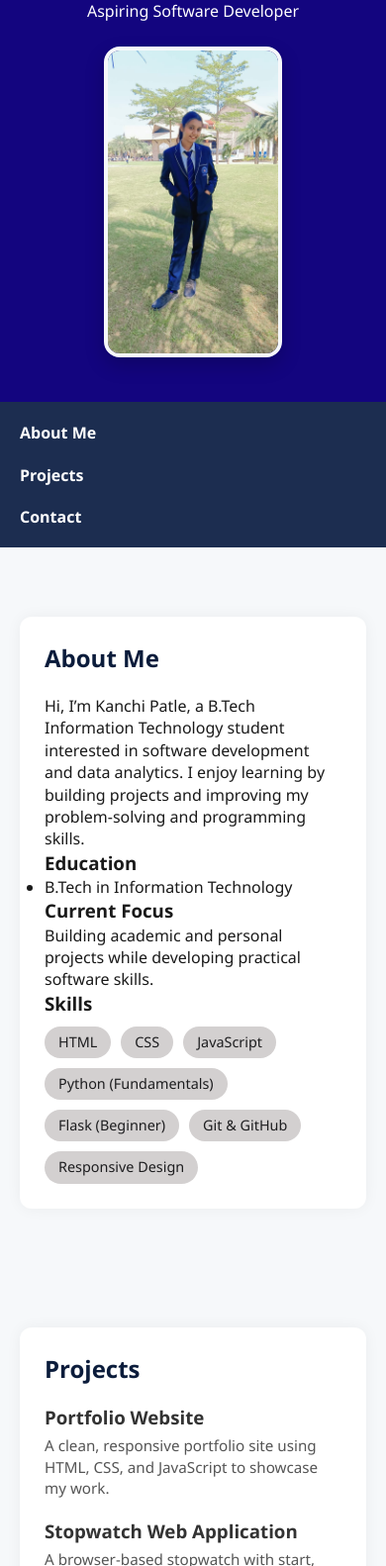
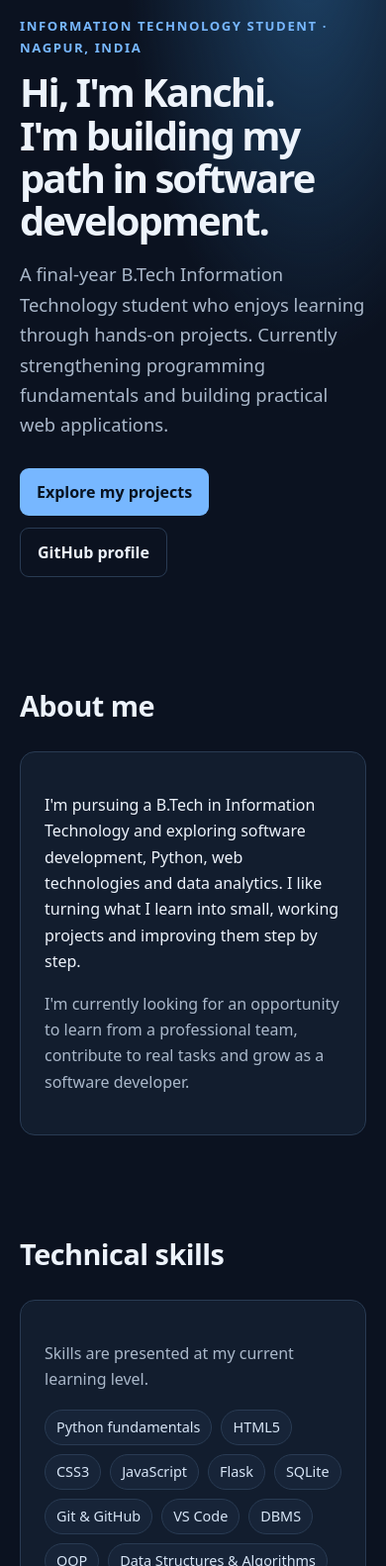
Before and after one commit to kanchipatle/Personal-portfolio-design, a plain HTML site: page index.html in a window 390 px wide. Shown: the part 123-1705 px from the top of the page at 99% size. Drawn offline with Linux system fonts and the light colour scheme.

Commit message:
Build a responsive professional student portfolio

```diff
--- a/index.html
+++ b/index.html
@@ -1,215 +1,75 @@
 <!DOCTYPE html>
 <html lang="en">
 <head>
-  <meta charset="UTF-8" />
-  <meta name="viewport" content="width=device-width, initial-scale=1.0"/>
+  <meta charset="UTF-8">
+  <meta name="viewport" content="width=device-width, initial-scale=1">
+  <meta name="description" content="Portfolio of Kanchi Patle, an Information Technology student exploring software development and building practical projects.">
+  <meta name="theme-color" content="#101827">
   <title>Kanchi Patle | IT Student & Aspiring Software Developer</title>
   <style>
-    * {
-      margin: 0;
-      padding: 0;
-      box-sizing: border-box;
-      font-family: 'Segoe UI', sans-serif;
-    }
-
-    body {
-      background: #f6f8fa;
-      color: #1a1a1a;
-      line-height: 1.4;
-    }
-
-    header {
-      background: #13057f;
-      color: #fff;
-      padding: 60px 20px 40px;
-      text-align: center;
-    }
-
-    header img {
-      width: 180px;
-      height: auto;
-      border-radius: 16px;
-      margin-top: 25px;
-      box-shadow: 0 8px 20px rgba(0, 0, 0, 0.2);
-      border: 4px solid #f6f8fa;
-    }
-
-    nav {
-      background: #1c2d50;
-      display: flex;
-      justify-content: center;
-      padding: 10px 20px;
-    }
-
-    nav a {
-      color: #fff;
-      text-decoration: none;
-      margin: 0 20px;
-      font-weight: bold;
-      transition: color 0.3s;
-    }
-
-    nav a:hover {
-      color: #ff6b81;
-    }
-
-    section {
-      padding: 50px 20px;
-      max-width: 1000px;
-      margin: auto;
-    }
-
-    h2 {
-      color: #0b1c3b;
-      margin-bottom: 20px;
-    }
-
-    .about, .contact, .projects {
-      background: #ffffff;
-      padding: 25px;
-      margin-top: 20px;
-      border-radius: 12px;
-      box-shadow: 0 0 15px rgba(0,0,0,0.05);
-    }
-
-    .skills {
-      display: flex;
-      flex-wrap: wrap;
-      gap: 10px;
-      margin-top: 10px;
-    }
-
-    .skill-tag {
-      background: #d3d0d0;
-      color: rgb(29, 29, 31);
-      padding: 6px 14px;
-      border-radius: 20px;
-      font-size: 0.9rem;
-    }
-
-    .project {
-      margin-top: 20px;
-    }
-
-    .project h3 {
-      margin-bottom: 5px;
-      color: #333;
-    }
-
-    .project p {
-      font-size: 0.95rem;
-      color: #555;
-    }
-
-    footer {
-      text-align: center;
-      padding: 20px;
-      background: #0b1c3b;
-      color: #fff;
-      margin-top: 40px;
-    }
-
-    a {
-      color: #0b1c3b;
-      text-decoration: none;
-    }
-
-    a:hover {
-      text-decoration: underline;
-    }
-
-    @media (max-width: 768px) {
-      header h1 {
-        font-size: 1.8rem;
-      }
-      nav {
-        flex-direction: column;
-      }
-      nav a {
-        margin: 10px 0;
-      }
-    }
+    :root{--bg:#0b1220;--panel:#121d2e;--panel2:#172438;--text:#edf3fb;--muted:#aab8ca;--accent:#77b7ff;--line:#293b53;--max:1040px}
+    *{box-sizing:border-box}html{scroll-behavior:smooth}body{margin:0;background:var(--bg);color:var(--text);font:16px/1.65 system-ui,-apple-system,"Segoe UI",sans-serif}
+    a{color:var(--accent);text-decoration:none}a:hover{text-decoration:underline}a:focus-visible,button:focus-visible{outline:3px solid var(--accent);outline-offset:3px}
+    .wrap{width:min(var(--max),calc(100% - 40px));margin:auto}.topbar{position:sticky;top:0;z-index:5;background:#0b1220ed;border-bottom:1px solid var(--line);backdrop-filter:blur(12px)}
+    nav{min-height:68px;display:flex;align-items:center;justify-content:space-between;gap:20px}.brand{font-weight:750;color:var(--text);letter-spacing:.3px}.navlinks{display:flex;gap:24px;align-items:center}.navlinks a{color:var(--muted);font-size:.95rem}
+    .menu{display:none;background:var(--panel);border:1px solid var(--line);color:var(--text);padding:8px 12px;border-radius:8px}
+    header{padding:92px 0 76px;background:radial-gradient(ellipse at 80% 0%,#1d4266 0,transparent 42%),var(--bg)}
+    .eyebrow{color:var(--accent);font-weight:650;letter-spacing:1.6px;text-transform:uppercase;font-size:.82rem}
+    h1{font-size:clamp(2.5rem,6vw,4.6rem);line-height:1.08;letter-spacing:-2px;margin:12px 0 18px}.intro{max-width:700px;color:var(--muted);font-size:1.15rem}
+    .actions{display:flex;gap:12px;flex-wrap:wrap;margin-top:28px}.btn{display:inline-block;padding:11px 17px;border-radius:9px;background:var(--accent);color:#081321;font-weight:700}.btn.secondary{background:transparent;border:1px solid var(--line);color:var(--text)}
+    section{padding:64px 0;scroll-margin-top:78px}.section-title{font-size:1.8rem;margin:0 0 22px;letter-spacing:-.5px}.about,.card{background:var(--panel);border:1px solid var(--line);border-radius:15px;padding:24px}.muted{color:var(--muted)}
+    .tags{display:flex;flex-wrap:wrap;gap:9px;margin-top:18px}.tag{background:var(--panel2);border:1px solid var(--line);border-radius:999px;padding:5px 11px;color:#d7e5f6;font-size:.9rem}
+    .grid{display:grid;grid-template-columns:repeat(2,minmax(0,1fr));gap:16px}.card{display:flex;flex-direction:column;min-height:210px}.card h3{margin:0 0 8px;font-size:1.16rem}.card p{margin:0 0 18px;color:var(--muted)}.card .stack{margin-top:auto;color:#c4d4e8;font-size:.88rem}.card a{font-weight:650}
+    .education{border-left:3px solid var(--accent);padding:2px 0 2px 18px}.contact-links{display:flex;gap:18px;flex-wrap:wrap}
+    footer{border-top:1px solid var(--line);padding:24px 0;color:var(--muted);font-size:.9rem}
+    @media(max-width:680px){.menu{display:block}.navlinks{display:none;position:absolute;top:68px;left:0;right:0;padding:18px 20px;background:var(--panel);border-bottom:1px solid var(--line);flex-direction:column;align-items:flex-start}.navlinks.open{display:flex}header{padding:70px 0 58px}.grid{grid-template-columns:1fr}section{padding:48px 0}}
+    @media(prefers-reduced-motion:reduce){html{scroll-behavior:auto}}
   </style>
 </head>
 <body>
-
-  <header>
-    <h1>Hello, I'm Kanchi Patle</h1>
-    <p>B.Tech Information Technology Student | Aspiring Software Developer</p>
-
-    <img src="kanchi.jpg" alt="Kanchi Patle">
-  </header>
-
-  <nav>
-    <a href="#about">About Me</a>
-    <a href="#projects">Projects</a>
-    <a href="#contact">Contact</a>
-  </nav>
-
-  <section id="about">
-    <div class="about">
-      <h2>About Me</h2>
-      <p>Hi, I’m Kanchi Patle, a B.Tech Information Technology student interested in software development and data analytics. I enjoy learning by building projects and improving my problem-solving and programming skills.</p>
-      <h3>Education</h3>
-      <ul>
-        <li>B.Tech in Information Technology</li>
-      </ul>
-      <h3>Current Focus</h3>
-      <p>Building academic and personal projects while developing practical software skills.</p>
-      <h3>Skills</h3>
-      <div class="skills">
-        <span class="skill-tag">HTML</span>
-        <span class="skill-tag">CSS</span>
-        <span class="skill-tag">JavaScript</span>
-        <span class="skill-tag">Python (Fundamentals)</span>
-        <span class="skill-tag">Flask (Beginner)</span>
-        <span class="skill-tag">Git & GitHub</span>
-        <span class="skill-tag">Responsive Design</span>
-      </div>
-    </div>
-  </section>
-
-  <section id="projects">
-    <div class="projects">
-      <h2>Projects</h2>
-
-      <div class="project">
-        <h3>Portfolio Website</h3>
-        <p>A clean, responsive portfolio site using HTML, CSS, and JavaScript to showcase my work.</p>
-      </div>
-
-      <div class="project">
-        <h3>Stopwatch Web Application</h3>
-        <p>A browser-based stopwatch with start, pause, reset, and lap-time features using HTML, CSS, and JavaScript.</p>
-        <a href="https://github.com/kanchipatle/stop-watch-web-application" target="_blank" rel="noopener">View repository</a>
-      </div>
-
-      <div class="project">
-        <h3>Tic-Tac-Toe</h3>
-        <p>A two-player browser game with turn handling, win and draw detection, and restart functionality.</p>
-        <a href="https://github.com/kanchipatle/tik-tac-toe" target="_blank" rel="noopener">View repository</a>
-      </div>
-
-      <div class="project">
-        <h3>Weather App</h3>
-        <p>A simple weather interface that uses the OpenWeatherMap API to display current conditions for Nagpur.</p>
-        <a href="https://github.com/kanchipatle/weather-app" target="_blank" rel="noopener">View repository</a>
-      </div>
-    </div>
-  </section>
-
-  <section id="contact">
-    <div class="contact">
-      <h2>Contact</h2>
-
-      <p>GitHub: <a href="https://github.com/kanchipatle" target="_blank">github.com/kanchipatle</a></p>
-      <p>LinkedIn: <a href="https://www.linkedin.com/in/kanchi-rajay-patle-2ba086373/" target="_blank">linkedin.com/in/kanchi-rajay-patle-2ba086373</a></p>
-    </div>
-  </section>
-
-  <footer>
-    <p>© 2025 Kanchi Patle. All rights reserved.</p>
-  </footer>
-
+  <div class="topbar"><nav class="wrap" aria-label="Main navigation">
+    <a class="brand" href="#home">KANCHI PATLE</a>
+    <button class="menu" id="menuButton" aria-expanded="false" aria-controls="navLinks">Menu</button>
+    <div class="navlinks" id="navLinks"><a href="#about">About</a><a href="#skills">Skills</a><a href="#projects">Projects</a><a href="#education">Education</a><a href="#contact">Contact</a></div>
+  </nav></div>
+  <header id="home"><div class="wrap">
+    <div class="eyebrow">Information Technology Student · Nagpur, India</div>
+    <h1>Hi, I'm Kanchi.<br>I'm building my path in software development.</h1>
+    <p class="intro">A final-year B.Tech Information Technology student who enjoys learning through hands-on projects. Currently strengthening programming fundamentals and building practical web applications.</p>
+    <div class="actions"><a class="btn" href="#projects">Explore my projects</a><a class="btn secondary" href="https://github.com/kanchipatle" target="_blank" rel="noopener noreferrer">GitHub profile</a></div>
+  </div></header>
+  <main>
+    <section id="about"><div class="wrap"><h2 class="section-title">About me</h2><div class="about">
+      <p>I'm pursuing a B.Tech in Information Technology and exploring software development, Python, web technologies and data analytics. I like turning what I learn into small, working projects and improving them step by step.</p>
+      <p class="muted">I'm currently looking for an opportunity to learn from a professional team, contribute to real tasks and grow as a software developer.</p>
+    </div></div></section>
+    <section id="skills"><div class="wrap"><h2 class="section-title">Technical skills</h2><div class="about">
+      <p class="muted">Skills are presented at my current learning level.</p>
+      <div class="tags"><span class="tag">Python fundamentals</span><span class="tag">HTML5</span><span class="tag">CSS3</span><span class="tag">JavaScript</span><span class="tag">Flask</span><span class="tag">SQLite</span><span class="tag">Git & GitHub</span><span class="tag">VS Code</span><span class="tag">DBMS</span><span class="tag">OOP</span><span class="tag">Data Structures & Algorithms</span></div>
+    </div></div></section>
+    <section id="projects"><div class="wrap"><h2 class="section-title">Selected projects</h2><div class="grid">
+      <article class="card"><h3>CareerTrack — Job & Internship Application Manager</h3><p>A Flask web application to organise applications, track status, manage follow-up reminders, search and filter records, and export data to CSV.</p><div class="stack">Python · Flask · SQLite · HTML · CSS · JavaScript</div><p><a href="https://github.com/kanchipatle/careertrack-job-application-manager" target="_blank" rel="noopener noreferrer">Source code</a> · <a href="https://careertrack-job-application-manager.onrender.com" target="_blank" rel="noopener noreferrer">Live demo</a></p></article>
+      <article class="card"><h3>Multimodal Explainable AI for Heart Attack Risk Prediction</h3><p>Ongoing academic project exploring wearable-sensor data and healthcare analytics, with an ESP32-based sensor component and an explainable AI approach.</p><div class="stack">ESP32 · Arduino IDE · Python · Google Colab</div><p class="muted">Academic project · In progress</p></article>
+      <article class="card"><h3>Weather App</h3><p>A browser-based weather interface that displays current weather details for Nagpur using the OpenWeatherMap API.</p><div class="stack">HTML · CSS · JavaScript · REST API</div><p><a href="https://github.com/kanchipatle/weather-app" target="_blank" rel="noopener noreferrer">Source code</a></p></article>
+      <article class="card"><h3>Stopwatch Web Application</h3><p>A browser stopwatch with start, pause, resume, reset and lap-time functionality.</p><div class="stack">HTML · CSS · JavaScript</div><p><a href="https://github.com/kanchipatle/stop-watch-web-application" target="_blank" rel="noopener noreferrer">Source code</a></p></article>
+      <article class="card"><h3>Tic-Tac-Toe</h3><p>A two-player browser game with turn handling, win and draw detection, and a restart option.</p><div class="stack">HTML · CSS · JavaScript</div><p><a href="https://github.com/kanchipatle/tik-tac-toe" target="_blank" rel="noopener noreferrer">Source code</a></p></article>
+      <article class="card"><h3>Responsive Web Application</h3><p>A fictional company landing page built to practise responsive layouts, navigation and interactive page behaviour.</p><div class="stack">HTML · CSS · JavaScript</div><p><a href="https://github.com/kanchipatle/Responsive-web-application" target="_blank" rel="noopener noreferrer">Source code</a></p></article>
+    </div></div></section>
+    <section id="education"><div class="wrap"><h2 class="section-title">Education</h2><div class="about education"><h3>B.Tech — Information Technology</h3><p class="muted">J D College of Engineering and Management, Nagpur · DBATU</p><p class="muted">Expected graduation: 2027</p></div></div></section>
+    <section id="contact"><div class="wrap"><h2 class="section-title">Let's connect</h2><div class="about"><p class="muted">I'm open to genuine internship opportunities, project collaboration and learning opportunities in software and IT.</p><div class="contact-links"><a href="https://github.com/kanchipatle" target="_blank" rel="noopener noreferrer">GitHub</a><a href="https://www.linkedin.com/in/kanchi-rajay-patle-2ba086373/" target="_blank" rel="noopener noreferrer">LinkedIn</a></div></div></div></section>
+  </main>
+  <footer><div class="wrap">© 2026 Kanchi Patle · Built with HTML, CSS and JavaScript.</div></footer>
+  <script>
+    const menuButton = document.getElementById('menuButton');
+    const navLinks = document.getElementById('navLinks');
+    menuButton.addEventListener('click', () => {
+      const isOpen = navLinks.classList.toggle('open');
+      menuButton.setAttribute('aria-expanded', String(isOpen));
+    });
+    navLinks.querySelectorAll('a').forEach(link => link.addEventListener('click', () => {
+      navLinks.classList.remove('open');
+      menuButton.setAttribute('aria-expanded', 'false');
+    }));
+  </script>
 </body>
 </html>
```
